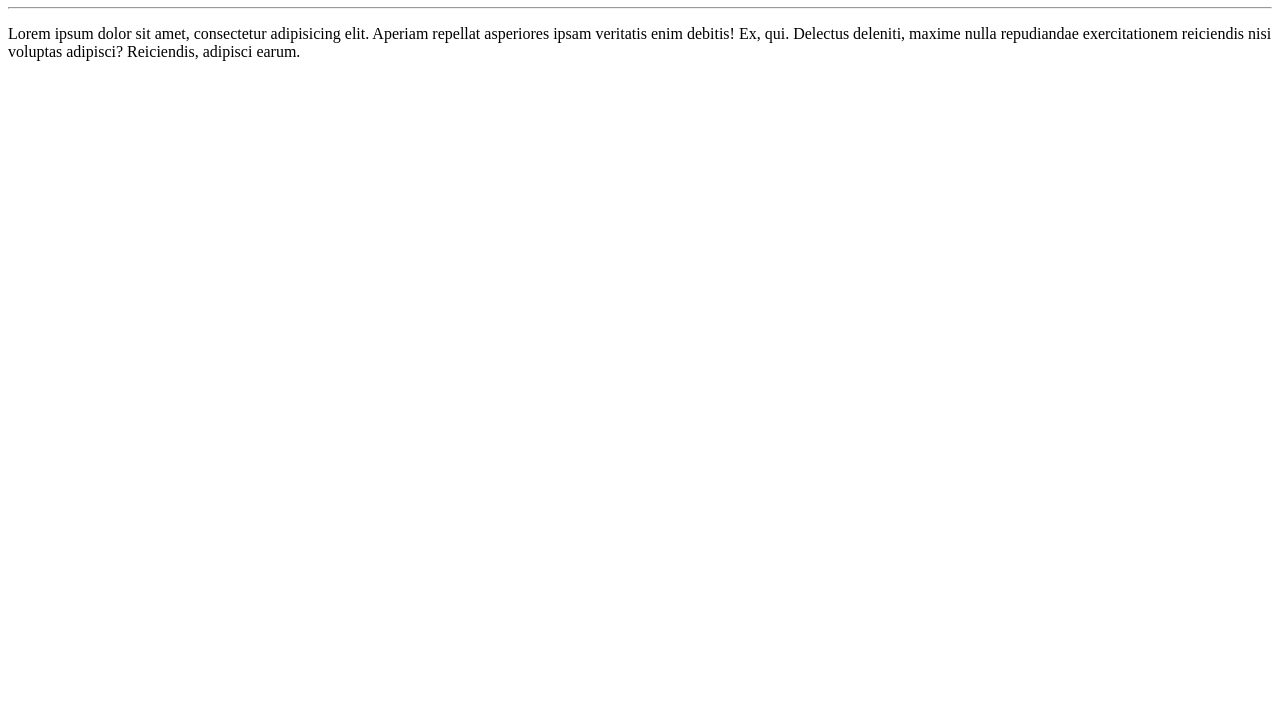
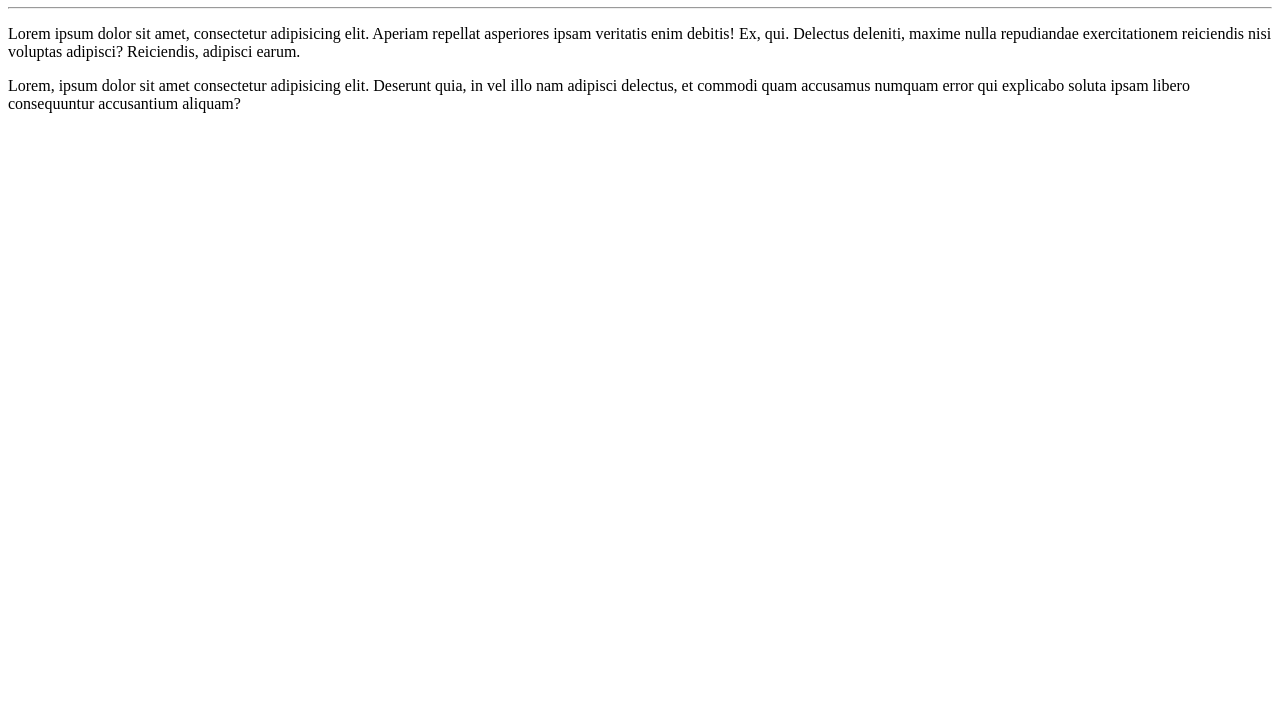
Before and after one commit to felipelinodev-ctrl/Ol-Mundo, a plain HTML site: page site-exemplo/index.html in a window 1280 px wide. Shown: the part 73-800 px from the top of the page. Drawn offline with Linux system fonts and the light colour scheme.

Commit message:
Adicionei um parágrafo

```diff
--- a/site-exemplo/index.html
+++ b/site-exemplo/index.html
@@ -8,6 +8,6 @@
 <body>
     <h1>Olá, Mundo</h1>
     <hr>
-    <p>Lorem ipsum dolor sit amet, consectetur adipisicing elit. Aperiam repellat asperiores ipsam veritatis enim debitis! Ex, qui. Delectus deleniti, maxime nulla repudiandae exercitationem reiciendis nisi voluptas adipisci? Reiciendis, adipisci earum.</p>
+    <p>Lorem ipsum dolor sit amet, consectetur adipisicing elit. Aperiam repellat asperiores ipsam veritatis enim debitis! Ex, qui. Delectus deleniti, maxime nulla repudiandae exercitationem reiciendis nisi voluptas adipisci? Reiciendis, adipisci earum.</p><p>Lorem, ipsum dolor sit amet consectetur adipisicing elit. Deserunt quia, in vel illo nam adipisci delectus, et commodi quam accusamus numquam error qui explicabo soluta ipsam libero consequuntur accusantium aliquam?</p>
 </body>
 </html>
```
